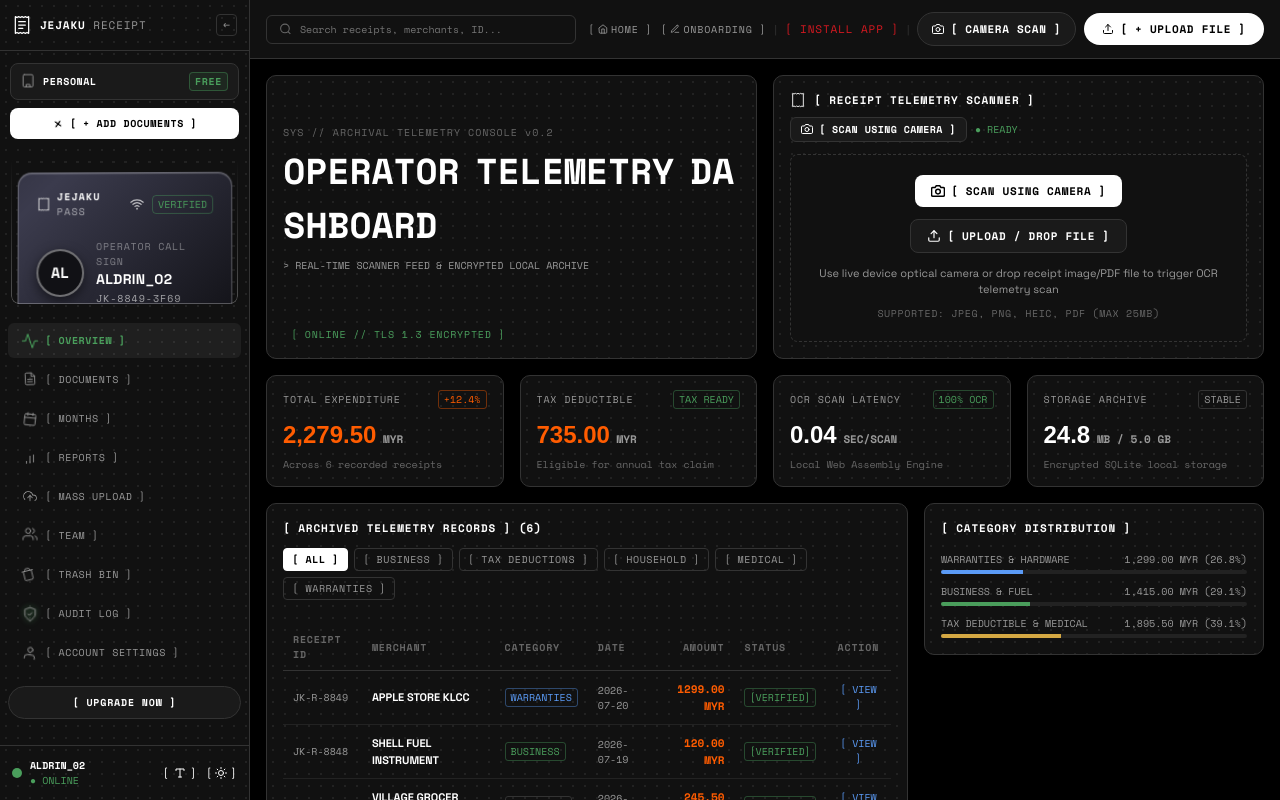
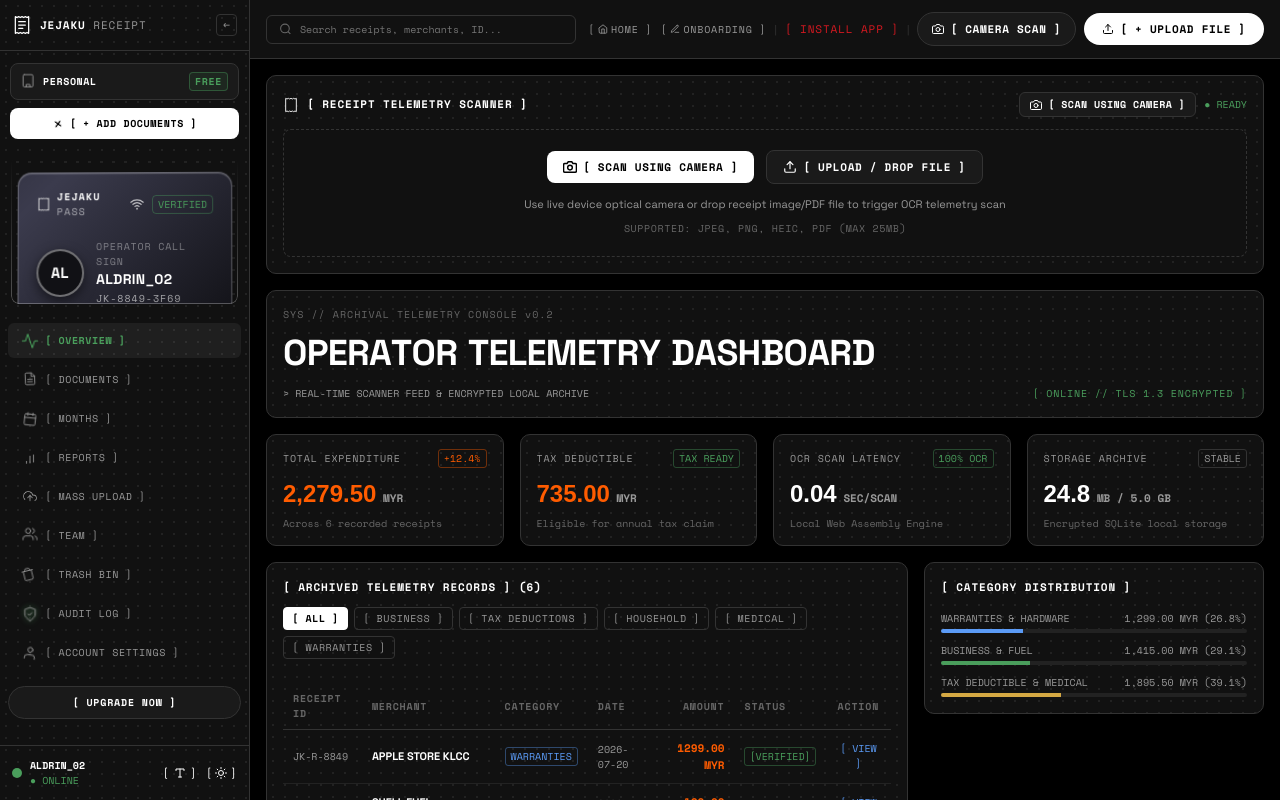
Before and after one commit to KauTryKauCuba/jk-receipt-v0.2, a Next.js app: page /dashboard in a window 1280 px wide. Built offline with nearby package versions, Linux system fonts and the light colour scheme; a web font is replaced by a local one.

Commit message:
refactor: reorganize dashboard layout to prioritize receipt telemetry scanning and review flow

```diff
--- a/src/app/components/MatrixText.tsx
+++ b/src/app/components/MatrixText.tsx
@@ -44,15 +44,14 @@ export default function MatrixText({
 
   const animationRef = useRef<number | null>(null);
   const startRef = useRef<number | null>(null);
-  const animateRef = useRef<(timestamp: number) => void>(() => { });
-
-  const isAnimatingRef = useRef(false);
+  const animateRef = useRef<(timestamp: number) => void>(() => {});
 
   const animate = useCallback(
     (timestamp: number) => {
       if (!startRef.current) startRef.current = timestamp;
       const elapsed = timestamp - startRef.current;
       const progress = Math.min(elapsed / duration, 1);
+
       const perCharDuration = duration / text.length;
 
       const nextChars: CharState[] = text.split("").map((finalChar, i) => {
@@ -90,10 +89,8 @@ export default function MatrixText({
       setChars(nextChars);
 
       if (progress < 1) {
-        isAnimatingRef.current = true;
         animationRef.current = requestAnimationFrame((ts) => animateRef.current(ts));
       } else {
-        isAnimatingRef.current = false;
         setChars(
           text.split("").map((finalChar) => ({
             resolved: true,
@@ -115,11 +112,9 @@ export default function MatrixText({
 
   const triggerAnimation = useCallback(
     (immediate = false) => {
-      if (isAnimatingRef.current && !immediate) return;
       if (animationRef.current) {
         cancelAnimationFrame(animationRef.current);
       }
-      isAnimatingRef.current = true;
       startRef.current = null;
       setChars(
         text.split("").map(() => ({
@@ -132,7 +127,9 @@ export default function MatrixText({
         }))
       );
 
-      animationRef.current = requestAnimationFrame((ts) => animateRef.current(ts));
+      if (immediate) {
+        animationRef.current = requestAnimationFrame((ts) => animateRef.current(ts));
+      }
     },
     [text]
   );
@@ -140,7 +137,6 @@ export default function MatrixText({
   useEffect(() => {
     const timeoutId = setTimeout(() => {
       startRef.current = null;
-      isAnimatingRef.current = true;
       animationRef.current = requestAnimationFrame((ts) => animateRef.current(ts));
     }, delay);
 
@@ -149,25 +145,14 @@ export default function MatrixText({
       if (animationRef.current) {
         cancelAnimationFrame(animationRef.current);
       }
-      isAnimatingRef.current = false;
     };
   }, [text, delay]);
 
   return (
     <span
       className={className}
-      style={{
-        ...style,
-        display: "inline-flex",
-        flexWrap: "wrap",
-        cursor: "default",
-        fontFamily: "var(--font-data), 'Space Mono', monospace",
-      }}
-      onMouseEnter={() => {
-        if (!isAnimatingRef.current) {
-          triggerAnimation(true);
-        }
-      }}
+      style={{ ...style, display: "inline-flex", cursor: "default" }}
+      onMouseEnter={() => triggerAnimation(true)}
     >
       {chars.map((charState, index) => (
         <span
@@ -175,8 +160,8 @@ export default function MatrixText({
           style={{
             display: "inline-block",
             position: "relative",
-            width: charState.char === " " ? "0.45em" : "1ch",
-            textAlign: "center",
+            width: "auto",
+            minWidth: charState.char === " " ? "0.3em" : "auto",
             whiteSpace: "pre",
           }}
         >
@@ -186,8 +171,6 @@ export default function MatrixText({
               style={{
                 position: "absolute",
                 bottom: "100%",
-                left: 0,
-                right: 0,
                 display: "flex",
                 flexDirection: "column-reverse",
                 alignItems: "center",
@@ -229,8 +212,6 @@ export default function MatrixText({
               style={{
                 position: "absolute",
                 top: "100%",
-                left: 0,
-                right: 0,
                 display: "flex",
                 flexDirection: "column",
                 alignItems: "center",
--- a/src/app/dashboard/page.tsx
+++ b/src/app/dashboard/page.tsx
@@ -802,31 +802,8 @@ export default function DashboardPage() {
           ) : (
             /* OVERVIEW VIEW IN-PLACE */
             <>
-              {/* TOP HEADER ROW: OPERATOR TELEMETRY DASHBOARD (LEFT) & RECEIPT TELEMETRY SCANNER (RIGHT) */}
-              <div className="top-header-split-row" style={{ display: "flex", gap: "var(--space-md)", flexWrap: "wrap", width: "100%", alignItems: "stretch" }}>
-                {/* HERO TITLE BANNER (LEFT) */}
-                <div className="hero-banner-responsive dot-grid-subtle" style={{ ...heroBannerStyle, flex: 1, minWidth: "280px", margin: 0 }}>
-                  <div style={{ display: "flex", flexDirection: "column", gap: "4px", maxWidth: "100%", minWidth: 0 }}>
-                    <span style={{ fontFamily: "var(--font-data)", fontSize: "10px", color: "var(--text-disabled)", letterSpacing: "0.1em" }}>
-                      SYS // ARCHIVAL TELEMETRY CONSOLE v0.2
-                    </span>
-                    <h1 style={{ fontFamily: "var(--font-body)", fontSize: "var(--display-md)", fontWeight: "700", color: "var(--text-display)", margin: 0, letterSpacing: "-0.02em", wordBreak: "break-word", overflowWrap: "anywhere" }}>
-                      <MatrixText text="OPERATOR TELEMETRY DASHBOARD" />
-                    </h1>
-                    <span style={{ fontFamily: "var(--font-data)", fontSize: "10px", color: "var(--text-secondary)", marginTop: "2px" }}>
-                      &gt; REAL-TIME SCANNER FEED &amp; ENCRYPTED LOCAL ARCHIVE
-                    </span>
-                  </div>
-                  <div style={{ display: "flex", alignItems: "center", gap: "8px", marginTop: "8px" }}>
-                    <span className="dot-pulse" style={{ backgroundColor: "var(--success)" }} />
-                    <span style={{ fontFamily: "var(--font-data)", fontSize: "10px", color: "var(--success)", letterSpacing: "0.08em" }}>
-                      [ ONLINE // TLS 1.3 ENCRYPTED ]
-                    </span>
-                  </div>
-                </div>
-
-                {/* QUICK SCAN INSTRUMENT CARD (RIGHT) */}
-                <div className="dot-grid-subtle" style={{ ...panelCardStyle, flex: 1, minWidth: "300px", margin: 0 }}>
+              {/* QUICK SCAN INSTRUMENT CARD */}
+              <div className="dot-grid-subtle" style={panelCardStyle}>
                 <div style={{ display: "flex", justifyContent: "space-between", alignItems: "center", flexWrap: "wrap", gap: "8px" }}>
                   <div style={{ display: "flex", alignItems: "center", gap: "8px" }}>
                     <svg width="16" height="16" viewBox="0 0 24 24" fill="none" stroke="currentColor" strokeWidth="1.5">
@@ -1381,6 +1358,26 @@ export default function DashboardPage() {
                     </span>
                   </div>
                 )}
+              </div>
+
+              {/* HERO TITLE BANNER */}
+              <div className="hero-banner-responsive dot-grid-subtle" style={heroBannerStyle}>
+                <div style={{ display: "flex", flexDirection: "column", gap: "4px", maxWidth: "100%", minWidth: 0 }}>
+                  <span style={{ fontFamily: "var(--font-data)", fontSize: "10px", color: "var(--text-disabled)", letterSpacing: "0.1em" }}>
+                    SYS // ARCHIVAL TELEMETRY CONSOLE v0.2
+                  </span>
+                  <h1 style={{ fontFamily: "var(--font-body)", fontSize: "var(--display-md)", fontWeight: "700", color: "var(--text-display)", margin: 0, letterSpacing: "-0.02em", wordBreak: "break-word", overflowWrap: "anywhere" }}>
+                    <MatrixText text="OPERATOR TELEMETRY DASHBOARD" />
+                  </h1>
+                  <span style={{ fontFamily: "var(--font-data)", fontSize: "10px", color: "var(--text-secondary)", marginTop: "2px" }}>
+                    &gt; REAL-TIME SCANNER FEED &amp; ENCRYPTED LOCAL ARCHIVE
+                  </span>
+                </div>
+                <div style={{ display: "flex", alignItems: "center", gap: "8px" }}>
+                  <span className="dot-pulse" style={{ backgroundColor: "var(--success)" }} />
+                  <span style={{ fontFamily: "var(--font-data)", fontSize: "10px", color: "var(--success)", letterSpacing: "0.08em" }}>
+                    [ ONLINE // TLS 1.3 ENCRYPTED ]
+                  </span>
                 </div>
               </div>
 
```
Lines whose indentation alone changed are shown as unchanged.
